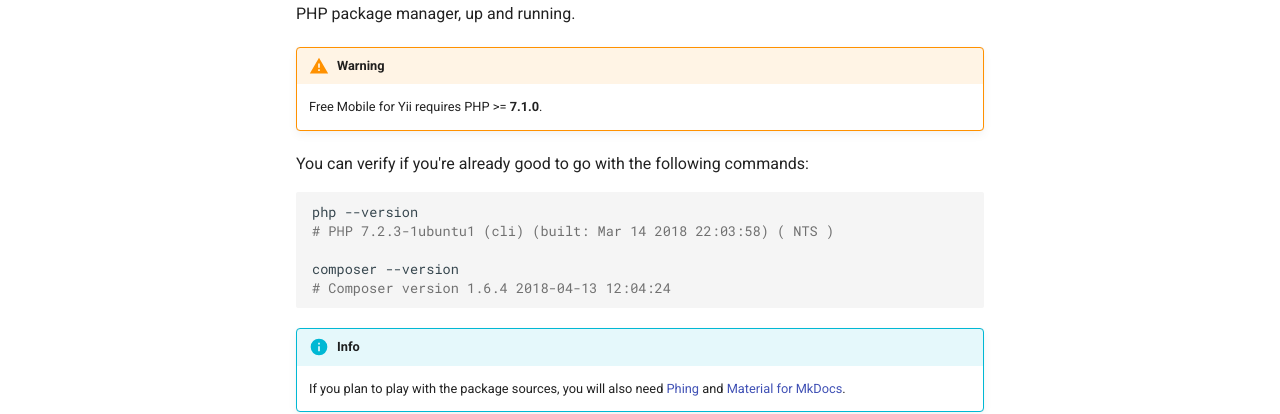
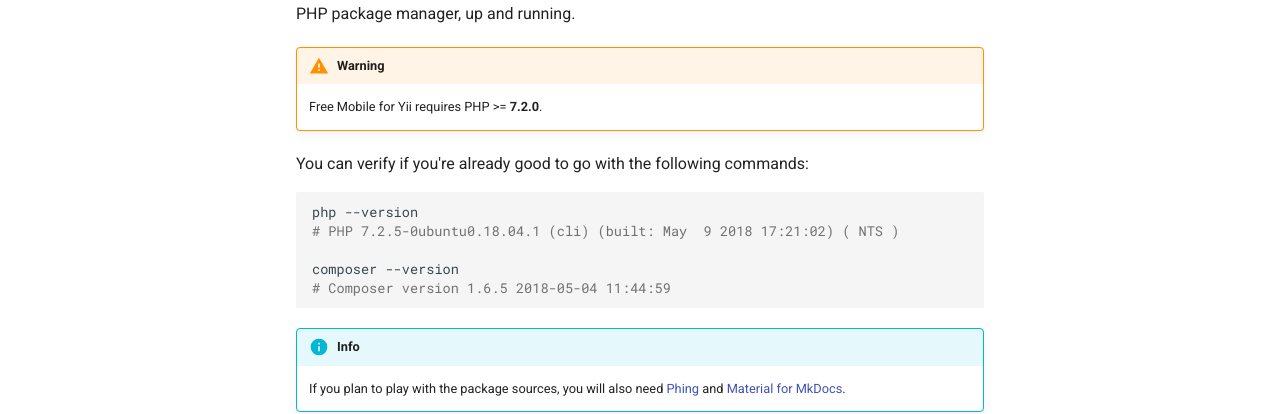
Before and after one commit to cedx/yii2-free-mobile, an MkDocs documentation site: the page built from doc/installation.md, in a window 1280 px wide and 1248 px high. Shown: the part 255-669 px from the top of the window. Built offline with MkDocs 1.6.1 and Material for MkDocs 9.7.7, drawn with Linux system fonts in a browser that asks for light colours; comment, search, counter and statistics services are not loaded; old or Windows-style settings are respelled for this version of MkDocs.

Commit message:
Raised the required PHP version

````diff
--- a/.travis.yml
+++ b/.travis.yml
@@ -2,9 +2,7 @@ dist: trusty
 sudo: false
 
 language: php
-php:
-- '7.1'
-- '7.2'
+php: '7.2'
 
 notifications:
   email: false
--- a/composer.json
+++ b/composer.json
@@ -23,7 +23,7 @@
     "yii2"
   ],
   "require": {
-    "php": ">=7.1.0",
+    "php": ">=7.2.0",
     "ext-curl": "*",
     "ext-json": "*",
     "ext-mbstring": "*",
--- a/doc/installation.md
+++ b/doc/installation.md
@@ -5,16 +5,16 @@ Before installing **Free Mobile for Yii**, you need to make sure you have [PHP](
 and [Composer](https://getcomposer.org), the PHP package manager, up and running.
 
 !!! warning
-    Free Mobile for Yii requires PHP >= **7.1.0**.
+    Free Mobile for Yii requires PHP >= **7.2.0**.
 
 You can verify if you're already good to go with the following commands:
 
 ```shell
 php --version
-# PHP 7.2.3-1ubuntu1 (cli) (built: Mar 14 2018 22:03:58) ( NTS )
+# PHP 7.2.5-0ubuntu0.18.04.1 (cli) (built: May  9 2018 17:21:02) ( NTS )
 
 composer --version
-# Composer version 1.6.4 2018-04-13 12:04:24
+# Composer version 1.6.5 2018-05-04 11:44:59
 ```
 
 !!! info
````
Also changed, not shown: README.md (+1 -1 lines).
